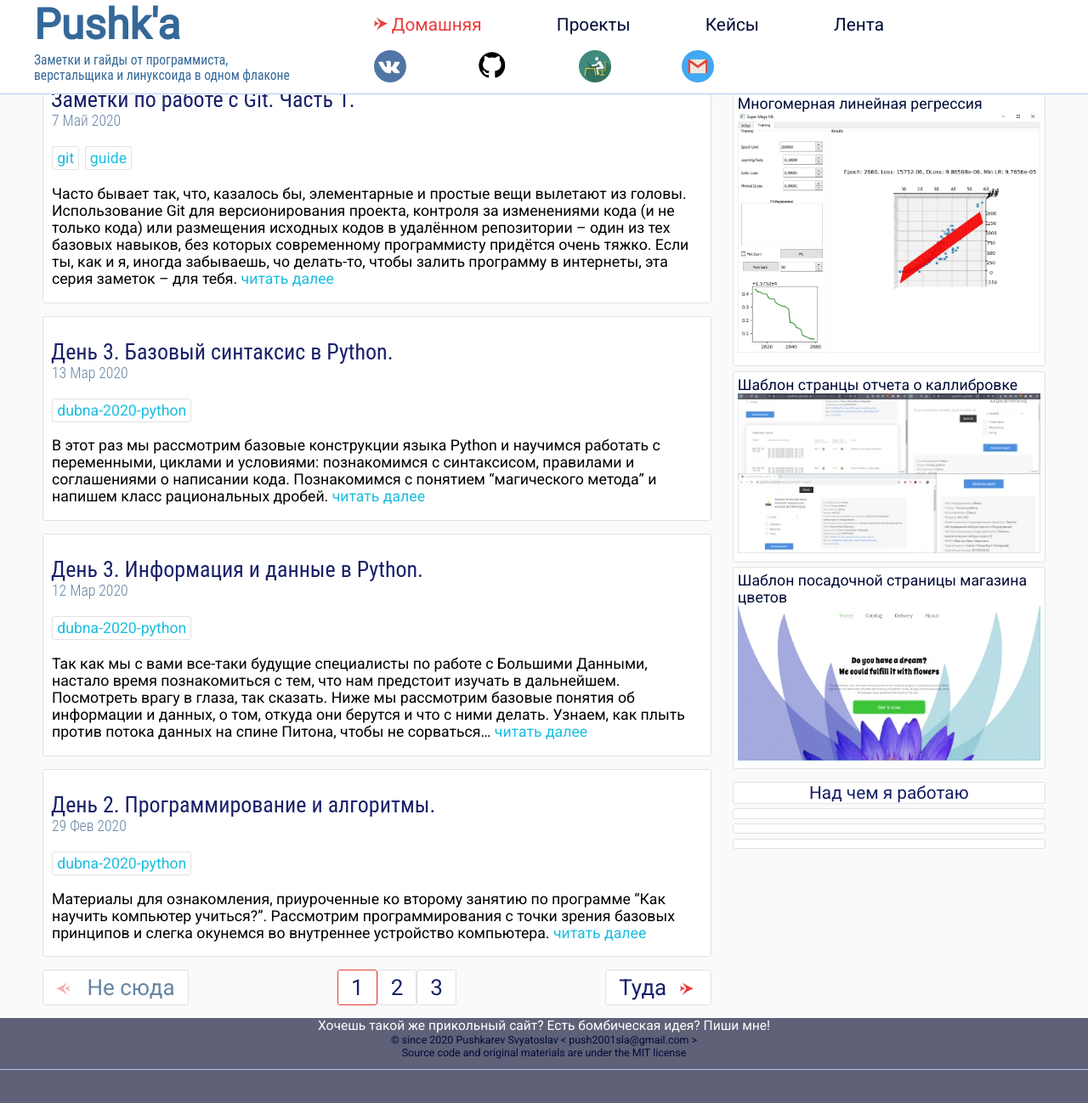
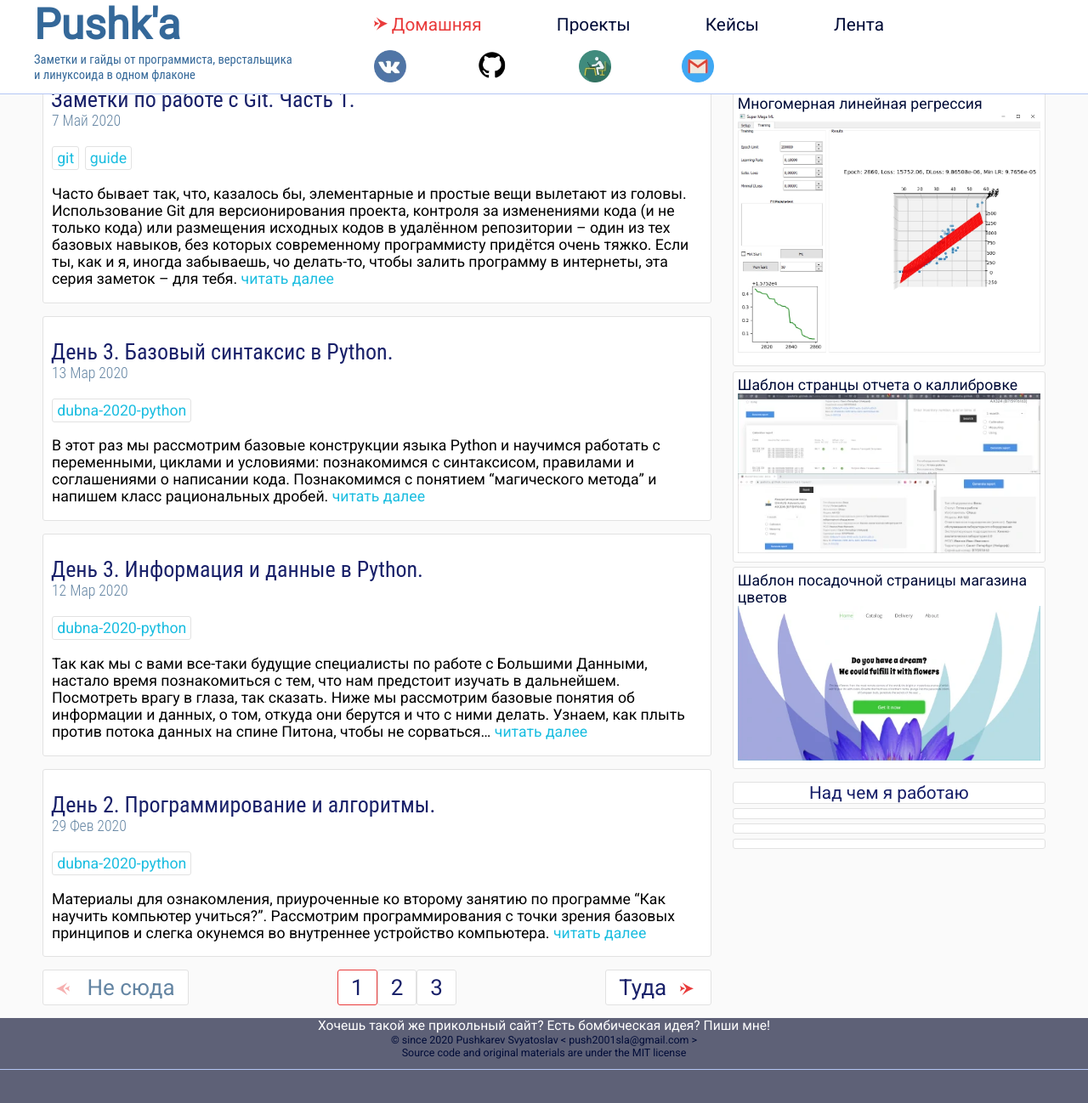
Before and after one commit to slavakievsky/slavakievsky.github.io, a Jekyll site: the page built from index.html, in a window 1280 px wide and 1400 px high. Shown: the top 1298 px of the window at 85% size. Built offline with Jekyll 4.4.1, drawn with Linux system fonts in a browser that asks for light colours; the list of posts is cut into pages by our own code.

Commit message:
(Fix) h2 Header font size

```diff
--- a/_sass/header.sass
+++ b/_sass/header.sass
@@ -20,6 +20,7 @@ $header__z_pulldown: 99
     h2
       grid-column: 1/3
       max-width: 310px
+      font-size: 1.4rem
     &:hover
       top: $header__height
   &:hover + &_pulldown
```
